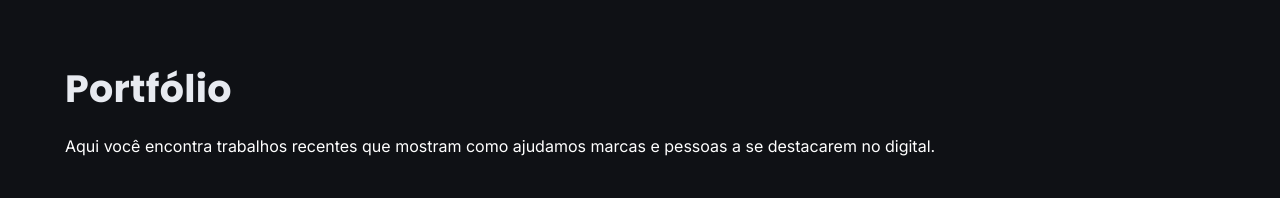
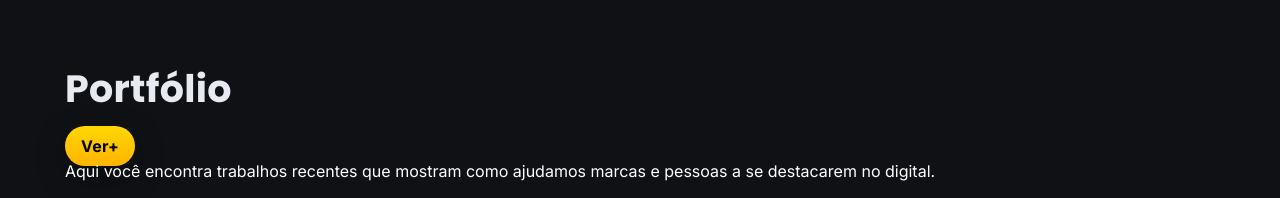
Before and after one commit to julianodossantos1999/portfifolio, a plain HTML site: page index.html in a window 1280 px wide. Shown: the part 1760-1958 px from the top of the page. Drawn offline with Linux system fonts and the light colour scheme.

Commit message:
VER + ao lado do Portifolio index.html

```diff
--- a/index.html
+++ b/index.html
@@ -127,6 +127,14 @@
   <section class="section" id="portfolio">
     <div class="container">
       <h2 class="section-title">Portfólio</h2>
+      <a
+        class="cta drive"
+        href="https://drive.google.com/drive/folders/1kNQjBZuPw3yzBMwjou0ZcdiFrN3gUTbL"
+        target="_blank"
+        rel="noopener noreferrer"
+      >
+        Ver+
+      </a>
       <p class="section-sub">Aqui você encontra trabalhos recentes que mostram como ajudamos marcas e pessoas a se destacarem no digital.</p>
 
       <!-- Primeira linha: vídeos -->
```
